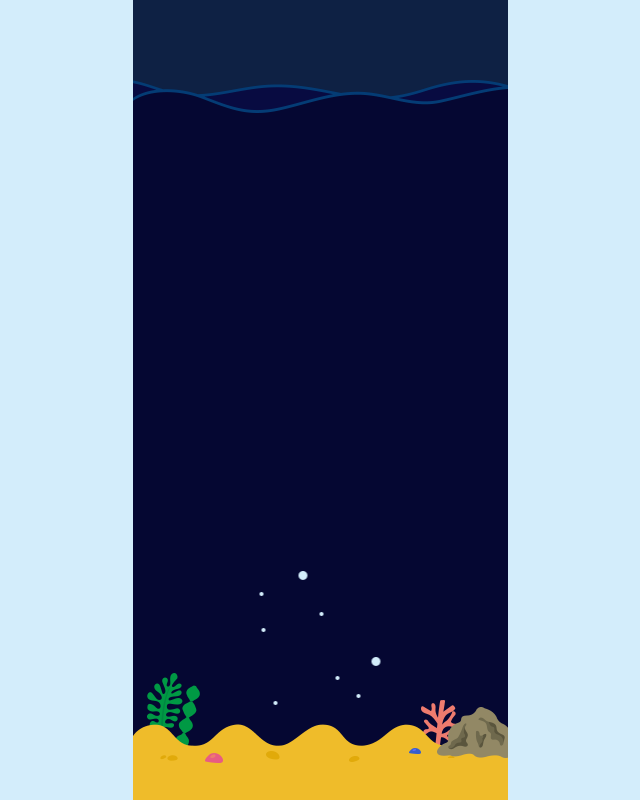
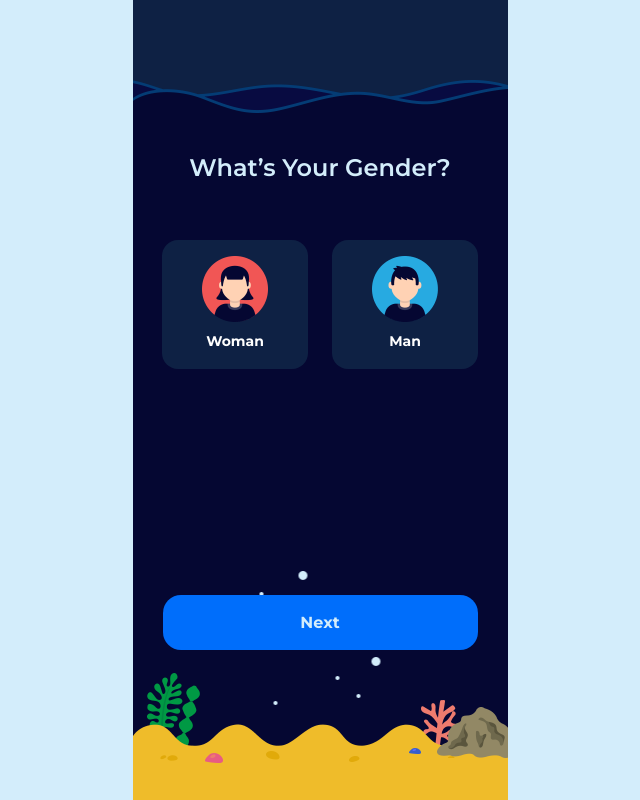
Before and after one commit to gitfish-app/gitfish-demo, a Next.js app: page /mobile/user-registration/gender in a window 1280 px wide. Shown: the whole page, without its empty margins (320-960 px from the left). Built offline with nearby package versions, Linux system fonts and the light colour scheme.

Commit message:
fix: gender import

```diff
--- a/src/components/mobile/userRegistration/PathContents.tsx
+++ b/src/components/mobile/userRegistration/PathContents.tsx
@@ -1,7 +1,7 @@
 import { FC } from 'react';
 import { PageName } from '../../../pages/mobile/user-registration/[pageName]';
 
-import Gendar from './Gendar/Index';
+import Gender from './Gender/Index';
 import Weight from './Weight/Index';
 import Height from './Height/Index';
 import Age from './Age/Index';
@@ -13,7 +13,7 @@ type Props = {
 };
 
 const pathToComponent = {
-  gendar: <Gendar />,
+  gender: <Gender />,
   weight: <Weight />,
   height: <Height />,
   age: <Age />,
```
Also changed, not shown: src/components/mobile/userRegistration/Gender/GenderButton.tsx (renamed from src/components/mobile/userRegistration/Gendar/GenderButton.tsx), src/components/mobile/userRegistration/Gender/Index.tsx (renamed from src/components/mobile/userRegistration/Gendar/Index.tsx).
